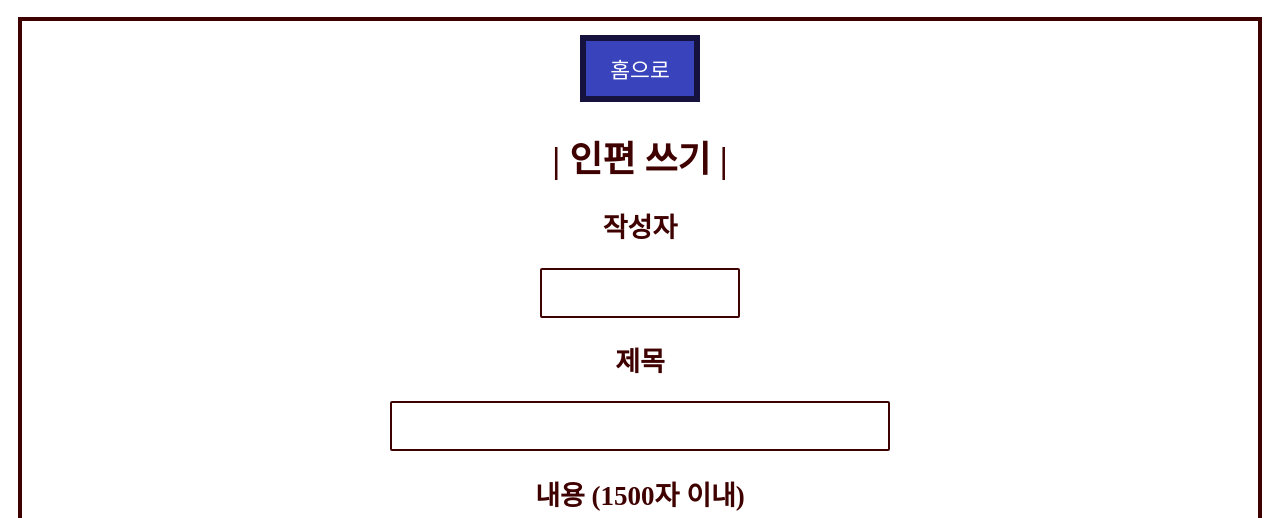
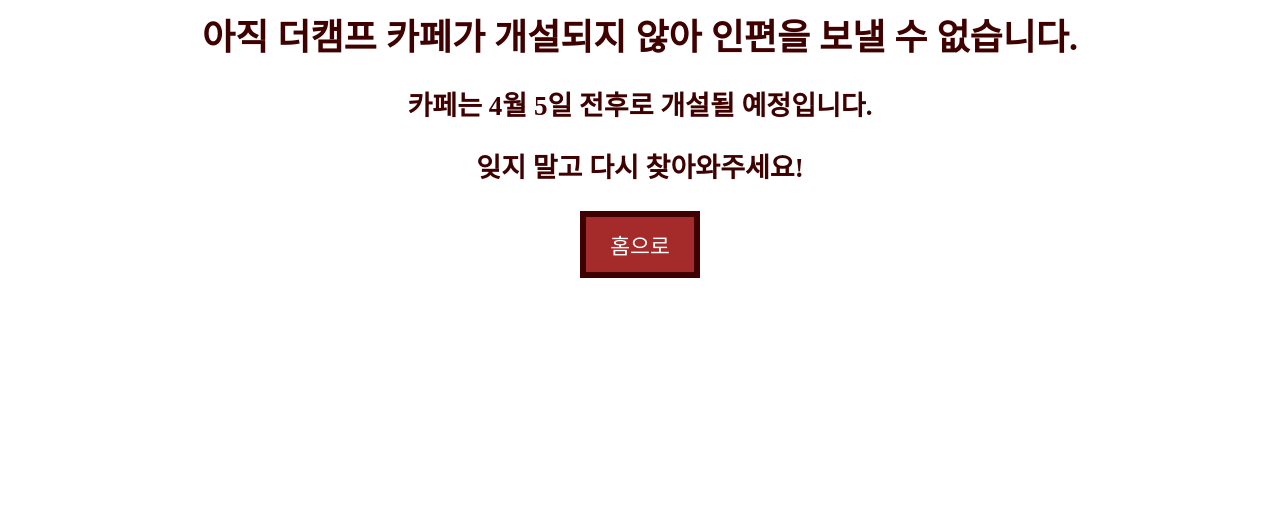
Before and after one commit to SyphonArch/soldier-link, a Django app: page /writer/ in a window 1280 px wide. Shown: the top 518 px of the page. After the commit the page ends 278 px from the top, so only its background shows below. Run offline with Django 3.2, Linux system fonts and the light colour scheme.

Commit message:
Complete

```diff
--- a/main/templates/main/index.html
+++ b/main/templates/main/index.html
@@ -3,6 +3,8 @@
 
 <div class="box">
     <h1>| Soldier-Link |</h1>
+
+    <p>입대 21/03/29&nbsp&nbsp|&nbsp&nbsp22/09/28 전역</p>
 
     <h3>현재익의 전역까지 남은 시간은</h3>
 
@@ -19,7 +21,7 @@
     <a href="/writer"><button>인편 쓰기</button></a>
 
     <footer>
-        Soldier-Link by <a href="https://syphon.tistory.com/" target="_blank">Syphon</a>
+        Soldier-Link by <a href="https://syphon.tistory.com/91" target="_blank">Syphon</a>
         <br>
         <br>
         Credits to
--- /dev/null
+++ b/writer/templates/writer/unavailable_pre.html
@@ -0,0 +1,7 @@
+{% load static %}
+<link rel="stylesheet" type="text/css" href="{% static 'css/global_style.css' %}">
+
+<h1>아직 더캠프 카페가 개설되지 않아 인편을 보낼 수 없습니다.</h1>
+<h2>카페는 4월 5일 전후로 개설될 예정입니다.</h2>
+<h2>잊지 말고 다시 찾아와주세요!</h2>
+<a href="/"><button>홈으로</button></a>
--- a/writer/views.py
+++ b/writer/views.py
@@ -7,12 +7,13 @@ import threading
 from .models import Message
 from . import thecampy_sender
 
-from .writer_enable import enable
+from .writer_enable import mode
+assert mode in (0, 1, 2)
 
 
 # Create your views here.
 def index(request):
-    if enable:
+    if mode == 1:
         if request.method == "GET":
             return render(request, 'writer/index.html', {})
 
@@ -46,9 +47,15 @@ def index(request):
             send_thread.start()
 
             return redirect('send-check', message_pk=msg.pk)
+    elif mode == 0:
+        template = loader.get_template('writer/unavailable_pre.html')
+        return HttpResponse(template.render())
+    elif mode == 2:
+        template = loader.get_template('writer/unavailable_post.html')
+        return HttpResponse(template.render())
     else:
-        template = loader.get_template('writer/unavailable.html')
-        return HttpResponse(template.render())
+        raise ValueError("Invalid writer mode. Check writer_enable.py")
+
 
 
 def send_check(request, message_pk):
```
Also changed, not shown: writer/writer_enable.py (+6 -1 lines), writer/migrations/0001_initial.py, writer/migrations/0002_message_sent.py (deleted), writer/migrations/0003_message_send_attempt_over.py (deleted), writer/templates/writer/unavailable_post.html (renamed from writer/templates/writer/unavailable.html).
